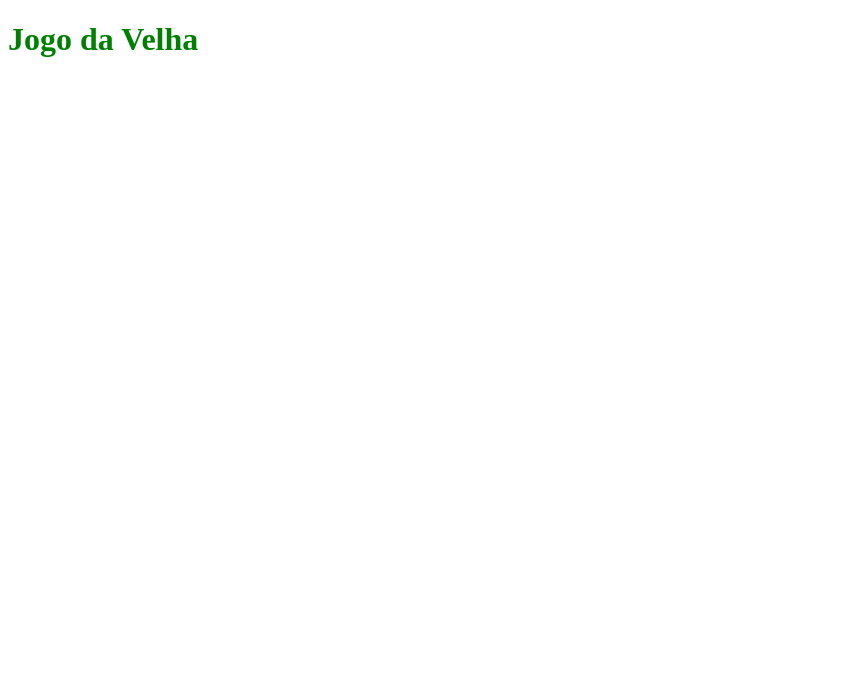
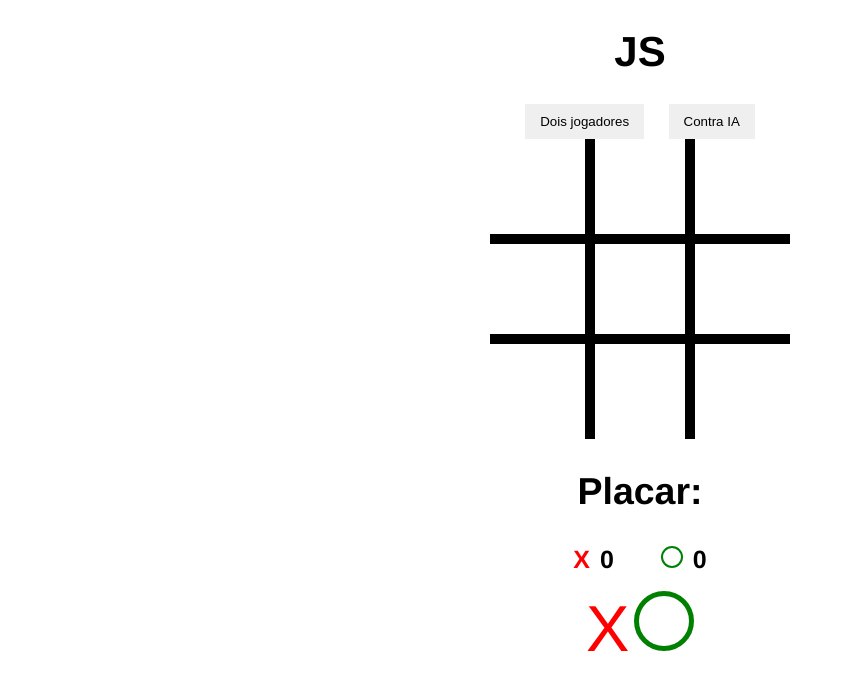
Before and after one commit to Mauregina/project_tic_tac_toe, a plain HTML site: page index.html in a window 1280 px wide. Shown: the whole page, without its empty margins (0-844 px from the left). Drawn offline with Linux system fonts and the light colour scheme.

Commit message:
implement css
Signed-off-by: Mauregina <mauraregina@gmail.com>

```diff
--- a/css/styles.css
+++ b/css/styles.css
@@ -1,3 +1,110 @@
+body {
+    font-family: Helvetica, sans-serif;
+    text-align: center;
+}
+
 h1 {
-    color: green;
+    font-size: 42px;
 }
+
+#buttons-container button{
+    border: none;
+    padding: 10px 15px;
+    margin: 0 10px;
+}
+
+#container {
+    display: flex;
+    width: 300px;
+    margin: 0;
+    flex-direction: row;
+    flex-wrap: wrap;
+    position: relative;
+    margin-left: auto;
+    margin-right: auto;
+}
+
+.box {
+    height: 100px;
+    border: 5px solid black;
+    box-sizing: border-box;
+    flex: 1 1 33%;
+}
+
+#block-1, #block-2, #block-3 {
+    border-top: none;
+}
+
+#block-1, #block-4, #block-7 {
+    border-left: none;
+}
+
+#block-3, #block-6, #block-9 {
+    border-right: none;
+}
+
+#block-7, #block-8, #block-9 {
+    border-bottom: none;
+}
+
+.x {
+    font-size: 65px;
+    color: red;
+    display: inline-block;
+    line-height: 100px;
+}
+
+.o {
+    width: 50px;
+    height: 50px;
+    border: 5px solid green;
+    border-radius: 50%;
+    display: inline-block;
+    margin-top: 17px;
+}
+
+/* .hide {
+    display: none !important;
+} */
+
+#score-container {
+    font-weight: bold;
+    margin-top: 30px;
+    font-size: 25px;
+    position: relative;
+    margin-left: auto;
+    margin-right: auto;
+}
+
+.score-box {
+    margin: 0 20px;
+}
+
+#x-score {
+    color: red;
+    margin-right: 3px;
+}
+
+#o-score {
+    width: 18px;
+    height: 18px;
+    border: 2px solid green;
+    border-radius: 50%;
+    display: inline-block;
+    margin-right: 3px;
+}
+
+#message p {
+    position: absolute;
+    margin-left: auto;
+    margin-right: auto;
+    left: 0;
+    right: 0;
+    top: 150px;
+    width: 500px;
+    font-size: 50px;
+    background-color: black;
+    color: white;
+    padding: 20px;
+    display: none;
+}
--- a/index.html
+++ b/index.html
@@ -6,7 +6,40 @@
     <link rel="stylesheet" href="css/styles.css">
 </head>
 <body>
-    <h1>Jogo da Velha</h1>
+    <h1>JS</h1>
+    <div id="buttons-container">
+        <button id="2-players">Dois jogadores</button>
+        <button id="ai-player">Contra IA</button>
+    </div>
+    <div id="container" class="hide">
+        <div class="box" id="block-1"></div>
+        <div class="box" id="block-2"></div>
+        <div class="box" id="block-3"></div>
+        <div class="box" id="block-4"></div>
+        <div class="box" id="block-5"></div>
+        <div class="box" id="block-6"></div>
+        <div class="box" id="block-7"></div>
+        <div class="box" id="block-8"></div>
+        <div class="box" id="block-9"></div>
+    </div>
+    <div id="score-container">
+        <h2>Placar:</h2>
+        <span class="score-box">
+            <span id="x-score">X</span>
+            <span id="score-1">0</span>
+        </span>
+        <span class="score-box">
+            <span id="o-score"></span>
+            <span id="score-2">0</span>
+        </span>
+    </div>
+    <div class="hide">
+        <div class="x">X</div>
+        <div class="o"></div>
+    </div>
+    <div id="message" class="hide">
+        <p>teste</p>
+    </div>
     <script src="js/scripts.js"></script>
 </body>
 </html>
```
